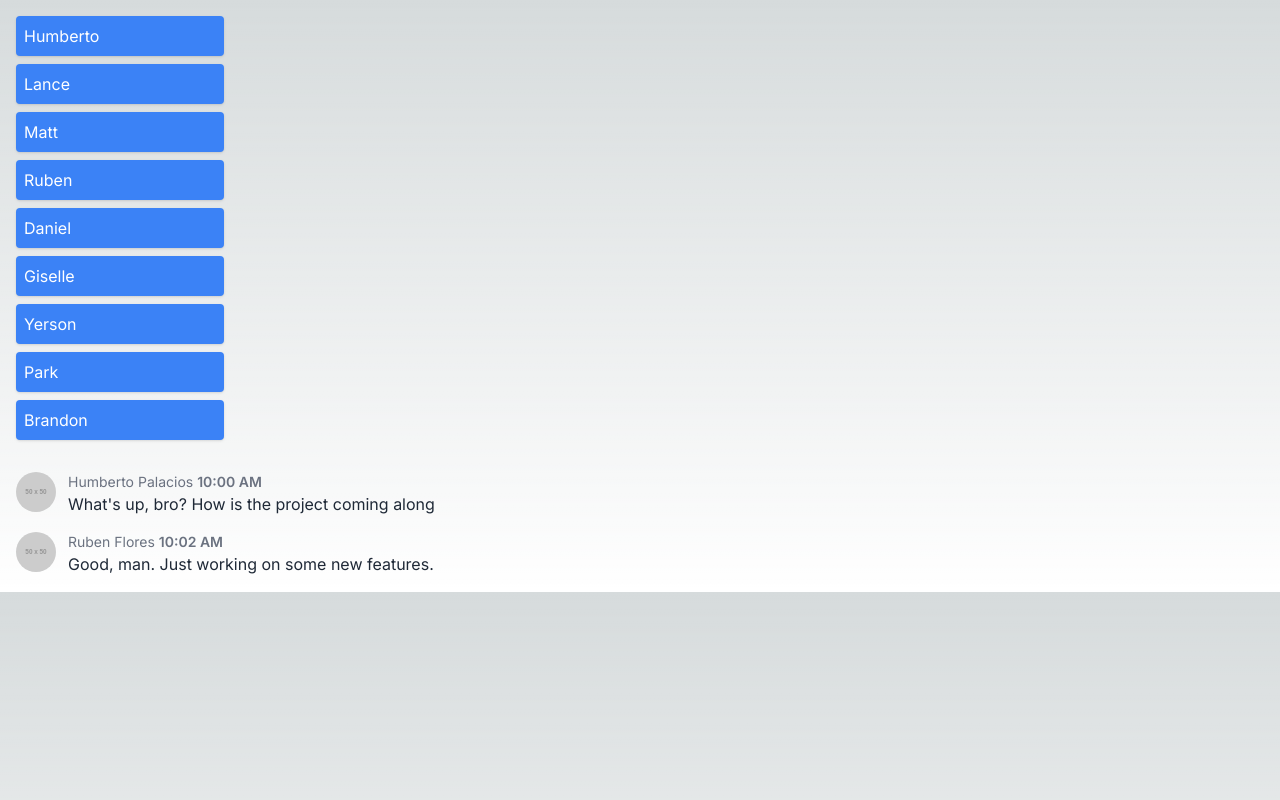
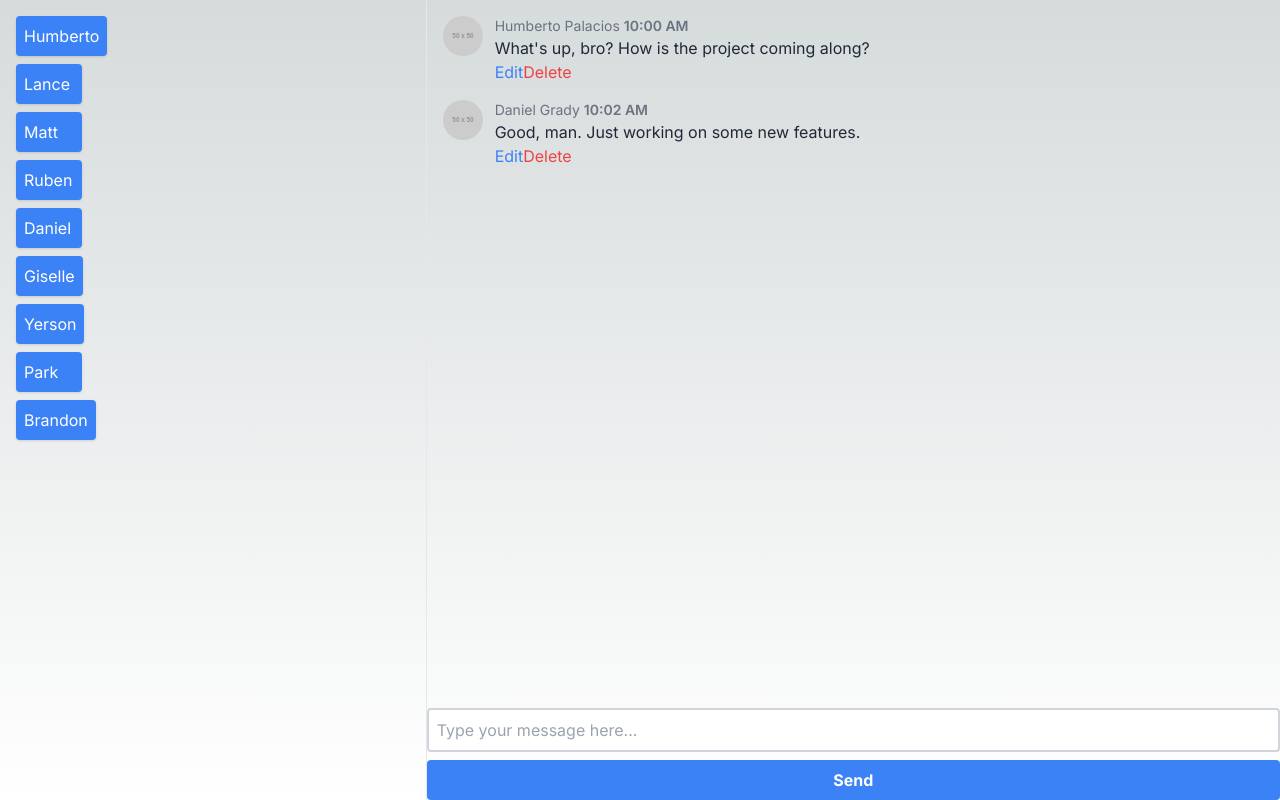
Before and after one commit to Blue-Ocean-MCSPA/link-learning, a Next.js app: page / in a window 1280 px wide. Built offline with nearby package versions, Linux system fonts and the light colour scheme.

Commit message:
CRUD messages

```diff
--- a/app/components/messages.jsx
+++ b/app/components/messages.jsx
@@ -1,13 +1,16 @@
 import React from 'react';
+import Users from './Users'; // Adjust the import path as necessary
+import MessageThread from './MessageThread'; // Adjust the import path as necessary
 
 const Messages = () => {
-  const users = ["Humberto", "Lance", "Matt", "Ruben", "Daniel", "Giselle", "Yerson", "Park", "Brandon"];
-
   return (
-    <div className="flex flex-col space-y-2 p-4">
-      {users.map((user, index) => (
-        <div key={index} className="bg-blue-500 text-white p-2 rounded shadow w-1/6 min-w-max"> {user} </div>
-      ))}
+    <div className="flex h-screen">
+      <div className="w-1/3 border-r border-gray-200 overflow-auto">
+        <Users />
+      </div>
+      <div className="w-2/3 overflow-auto">
+        <MessageThread />
+      </div>
     </div>
   );
 };
--- a/app/components/messagethread.jsx
+++ b/app/components/messagethread.jsx
@@ -1,24 +1,75 @@
-
+import { useState } from 'react';
 
 const MessageThread = () => {
-    const messages = [
+  // Initialize the messages state with the default messages
+  const [messages, setMessages] = useState([
     {
       id: 1,
       user: "Humberto Palacios",
       avatar: "https://via.placeholder.com/50",
       timestamp: "10:00 AM",
-          text: "What's up, bro? How is the project coming along"
+      text: "What's up, bro? How is the project coming along?"
     },
     {
       id: 2,
-          user: "Ruben Flores",
+      user: "Daniel Grady",
       avatar: "https://via.placeholder.com/50",
       timestamp: "10:02 AM",
       text: "Good, man. Just working on some new features."
     },
-      ];
+  ]);
+
+  // State for the new message input
+  const [newMessage, setNewMessage] = useState('');
+
+  const [editingId, setEditingId] = useState(null);
+  const [editMessageText, setEditMessageText] = useState('');
+
+  // Function to handle adding a new message
+  const handleAddMessage = () => {
+    const nextId = messages.length > 0 ? Math.max(...messages.map(m => m.id)) + 1 : 1;
+    const newMessageObj = {
+      id: nextId, // Generate a unique ID for the new message
+      user: "Your Name", // Static user name for demonstration, can be dynamic
+      avatar: "https://via.placeholder.com/50", // Static avatar for demonstration, can be dynamic
+      timestamp: new Date().toLocaleTimeString([], {hour: '2-digit', minute:'2-digit'}), // Current time as timestamp
+      text: newMessage // Message text from input
+    };
+
+    // Add the new message to the messages state
+    setMessages([...messages, newMessageObj]);
+    setNewMessage(''); // Reset the input field
+  };
+
+  const handleDeleteMessage = (id) => {
+    setMessages(messages.filter(message => message.id !== id));
+  };
+
+  const handleEditStart = (id) => {
+    const message = messages.find(message => message.id === id);
+    setEditingId(id);
+    setEditMessageText(message.text);
+  };
+
+  const handleEditSubmit = (id) => {
+    setMessages(messages.map(message => {
+      if (message.id === id) {
+        return { ...message, text: editMessageText };
+      }
+      return message;
+    }));
+    setEditingId(null);
+    setEditMessageText('');
+  };
+
+  // Function to handle input field changes
+  const handleInputChange = (event) => {
+    setNewMessage(event.target.value);
+  };
+
   return (
-    <div className="flex flex-col space-y-4 p-4">
+    <div className="flex flex-col h-screen">
+      <div className="flex flex-col space-y-4 p-4 overflow-auto">
         {messages.map(message => (
           <div key={message.id} className="flex space-x-3">
             <img src={message.avatar} alt={`${message.user}'s avatar`} className="w-10 h-10 rounded-full" />
@@ -26,10 +77,38 @@ const MessageThread = () => {
               <div className="text-sm text-gray-500">
                 {message.user} <span className="font-semibold">{message.timestamp}</span>
               </div>
+              {editingId === message.id ? (
+                <input
+                  type="text"
+                  value={editMessageText}
+                  onChange={(e) => setEditMessageText(e.target.value)}
+                  className="border-2 border-gray-300 rounded p-2 mr-2 w-full text-black"
+                />
+              ) : (
                 <div className="text-gray-800">{message.text}</div>
+              )}
+              {editingId === message.id ? (
+                <button onClick={() => handleEditSubmit(message.id)} className="text-blue-500">Submit</button>
+              ) : (
+                <button onClick={() => handleEditStart(message.id)} className="text-blue-500">Edit</button>
+              )}
+              <button onClick={() => handleDeleteMessage(message.id)} className="text-red-500">Delete</button>
             </div>
           </div>
         ))}
+      </div>
+      <div className="mt-auto">
+        <input
+          type="text"
+          value={newMessage}
+          onChange={handleInputChange}
+          placeholder="Type your message here..."
+          className="border-2 border-gray-300 rounded p-2 mr-2 w-full"
+        />
+        <button onClick={handleAddMessage} className="bg-blue-500 hover:bg-blue-700 text-white font-bold py-2 px-4 rounded block w-full mt-2">
+          Send
+        </button>
+      </div>
     </div>
   );
 };
--- /dev/null
+++ b/app/components/users.jsx
@@ -0,0 +1,13 @@
+const Users = () => {
+  const users = ["Humberto", "Lance", "Matt", "Ruben", "Daniel", "Giselle", "Yerson", "Park", "Brandon"];
+
+  return (
+    <div className="flex flex-col space-y-2 p-4">
+      {users.map((user, index) => (
+        <div key={index} className="bg-blue-500 text-white p-2 rounded shadow w-1/6 min-w-max"> {user} </div>
+      ))}
+    </div>
+  );
+};
+
+export default Users;
--- a/app/page.js
+++ b/app/page.js
@@ -1,12 +1,10 @@
-import Image from "next/image";
-import  Messages  from "./components/messages.jsx";
-import MessageThread from "./components/messagethread.jsx";
+'use client';
+import Messages from "./components/messages.jsx";
 
 export default function Home() {
   return (
     <>
     <Messages/>
-    <MessageThread/>
     </>
   );
 }
```
Lines whose indentation alone changed are shown as unchanged.
